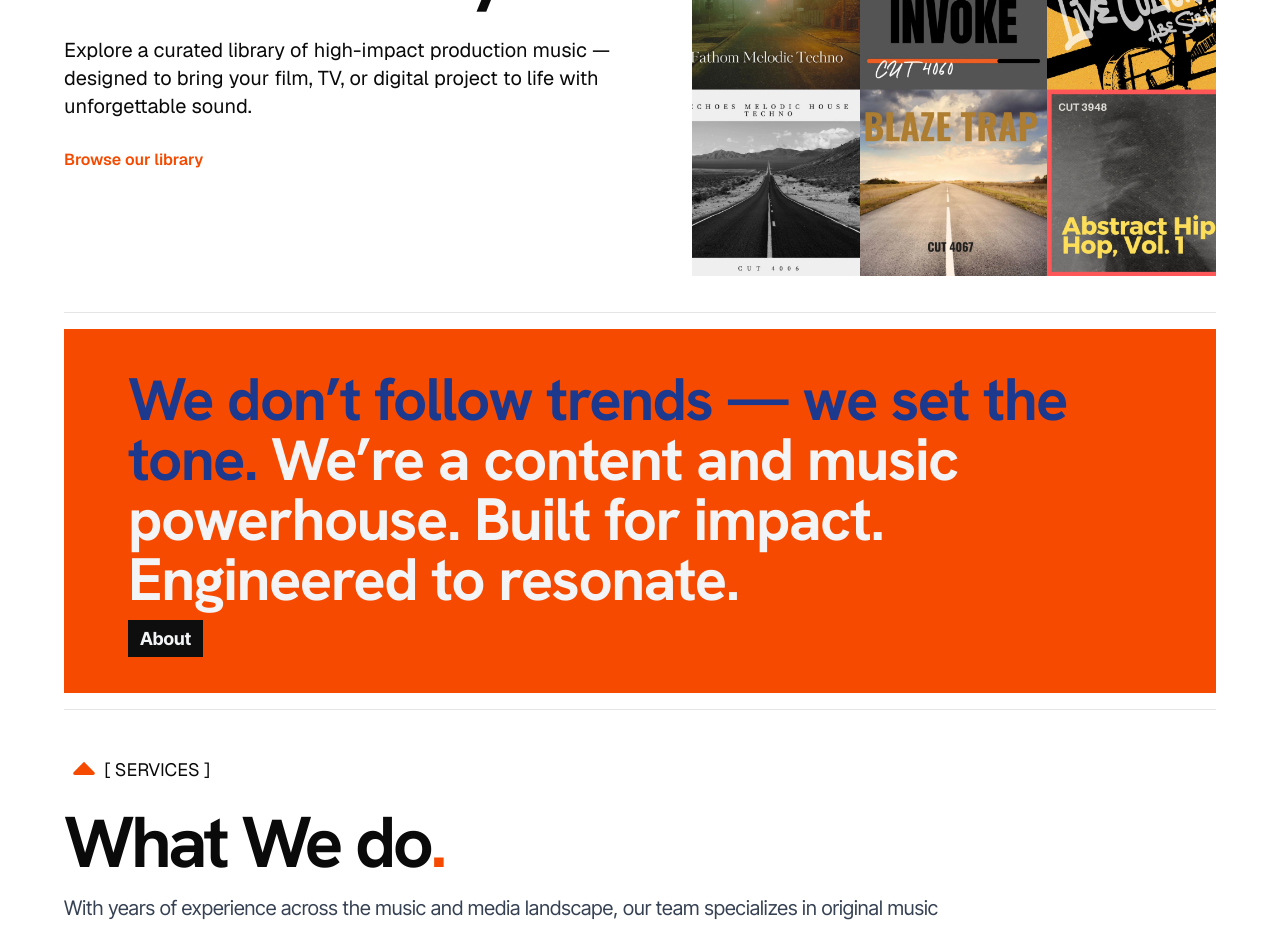
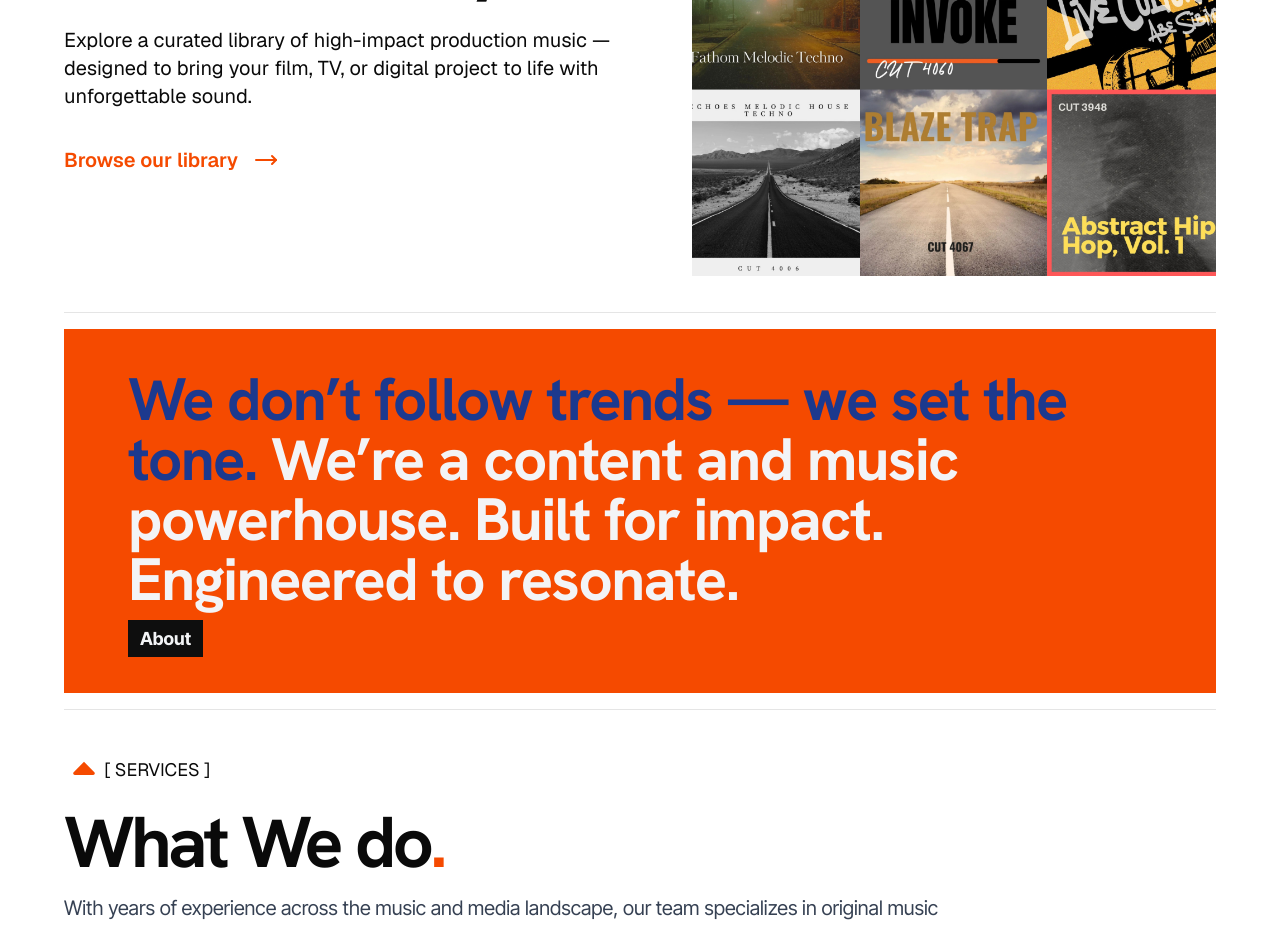
Before and after one commit to seedwaydevs/cmmg, a Next.js app: page / in a window 1280 px wide. Shown: the part 2080-3005 px from the top of the page. Built offline with nearby package versions, Linux system fonts and the light colour scheme.

Commit message:
adding elements

```diff
--- a/src/components/home/Explore.tsx
+++ b/src/components/home/Explore.tsx
@@ -4,6 +4,7 @@ import React from "react";
 import { TiArrowSortedUp } from "react-icons/ti";
 import collage from "../../../public/CoverCollage.png";
 import Link from "next/link";
+import { MoveRight } from "lucide-react";
 
 type Props = {};
 
@@ -37,11 +38,17 @@ const Explore = (props: Props) => {
                 designed to bring your film, TV, or digital project to life with
                 unforgettable sound.
               </p>
-              <Link href={"/"} className="text-orange-600 py-2  font-semibold">
-                Browse our library
-              </Link>
+              <div className="flex gap-4 items-center">
+                <Link
+                  href={"/"}
+                  className="text-orange-600 py-2 text-xl font-semibold"
+                >
+                  Browse our library
+                </Link>
+                <MoveRight className="text-orange-600" />
+              </div>
             </div>
-            <div className="h-[30vh] lg:h-[70vh] bg-black">
+            <div className="h-[40vh] lg:h-[70vh] bg-black">
               <Image
                 src={collage}
                 alt="image"
```
